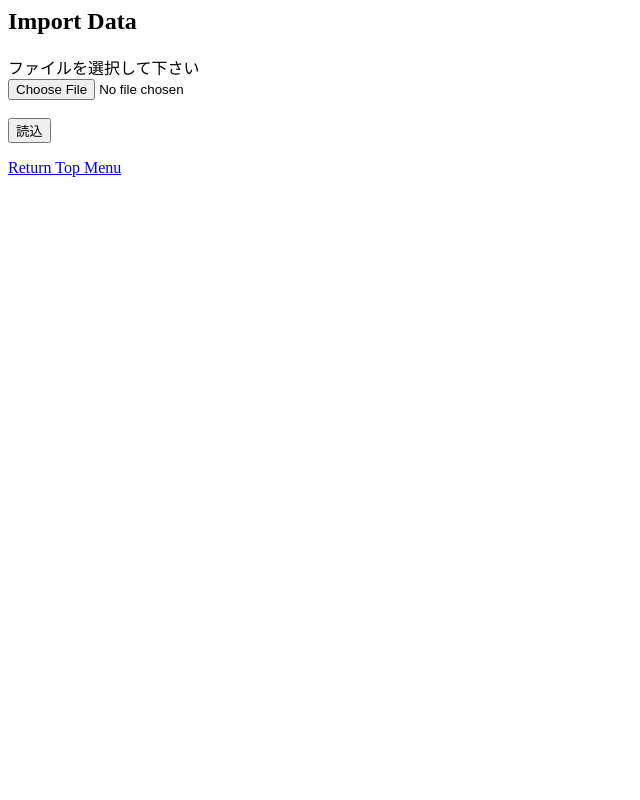
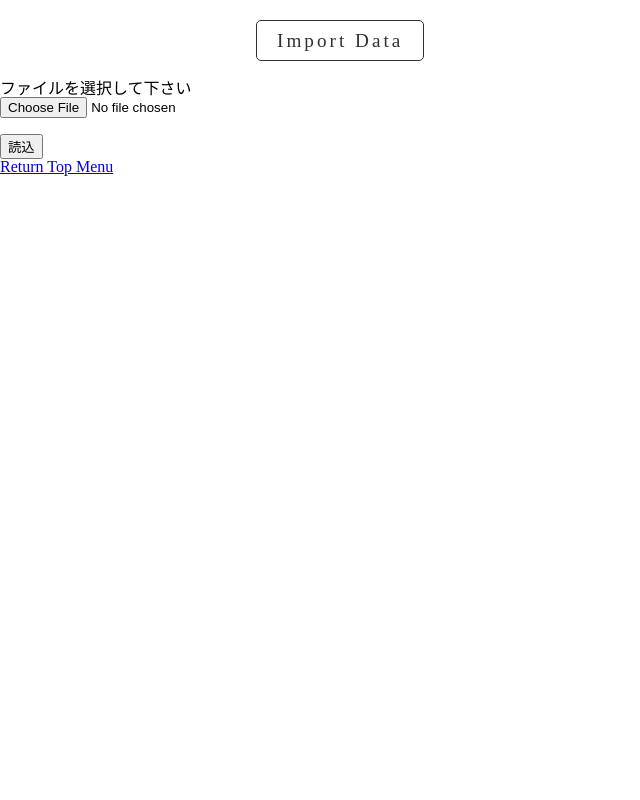
Before and after one commit to KzBWF/zaimanalysis, a CodeIgniter app: page /database/index.php/import/index in a window 1280 px wide. Shown: the whole page, without its empty margins (0-640 px from the left). Run offline with CodeIgniter, Linux system fonts and the light colour scheme.

Commit message:
add css files

```diff
--- a/application/views/form/header.php
+++ b/application/views/form/header.php
@@ -1,6 +1,12 @@
-<html>
+<!DOCTYPE html>
+<html lang="ja">
 	<head>
+		<meta charset="UTF-8">
 		<title>Zaim Data Analysis</title>
+		<link href="css/reset.css" rel="stylesheet">
+		<link href="css/css.css" rel="stylesheet">
 	</head>
 	<body>
-	<h2><?php echo $title; ?></h2>
+	<header>
+	<h1><?php echo $title; ?></h1>
+	</header>
--- /dev/null
+++ b/css/css.css
@@ -0,0 +1,28 @@
+header{
+    display: block;
+    width:60%;
+    margin-left: 20%;
+    overflow: hidden;
+}
+header h1{
+    font-size:120%;
+    color:#313131;
+    padding-top: 10px;
+    padding-bottom: 10px;
+    margin-top: 20px;
+    margin-bottom: 20px;
+    padding-left: 20px;
+    padding-right: 20px;
+    border:1px solid #313131;
+    border-radius: 5px;
+    letter-spacing: 3px;
+    font-weight:400;
+    float: left;
+}
+nav{
+    width: 100%;
+    border-top: 1px solid orange;
+    border-bottom: 1px solid orange;
+    margin-bottom: 5px;
+    overflow: hidden;
+}
--- /dev/null
+++ b/css/reset.css
@@ -0,0 +1,102 @@
+/*
+ * html5doctor.com Reset Stylesheet
+ * v1.6.1
+ * Last Updated: 2010-09-17
+ * Author: Richard Clark - http://richclarkdesign.com
+ * Twitter: @rich_clark
+ * */
+
+html, body, div, span, object, iframe,
+h1, h2, h3, h4, h5, h6, p, blockquote, pre,
+abbr, address, cite, code,
+del, dfn, em, img, ins, kbd, q, samp,
+small, strong, sub, sup, var,
+b, i,
+dl, dt, dd, ol, ul, li,
+fieldset, form, label, legend,
+table, caption, tbody, tfoot, thead, tr, th, td,
+article, aside, canvas, details, figcaption, figure,
+footer, header, hgroup, menu, nav, section, summary,
+time, mark, audio, video {
+    margin:0;
+    padding:0;
+    border:0;
+    outline:0;
+    font-size:100%;
+    vertical-align:baseline;
+    background:transparent;
+}
+
+body {
+    line-height:1;
+}
+
+article,aside,details,figcaption,figure,
+footer,header,hgroup,menu,nav,section {
+    display:block;
+}
+
+nav ul {
+    list-style:none;
+}
+
+blockquote, q {
+    quotes:none;
+}
+
+blockquote:before, blockquote:after,
+q:before, q:after {
+    content:'';
+    content:none;
+}
+
+a {
+    margin:0;
+    padding:0;
+    font-size:100%;
+    vertical-align:baseline;
+    background:transparent;
+}
+
+/* change colours to suit your needs */
+ins {
+    background-color:#ff9;
+    color:#000;
+    text-decoration:none;
+}
+
+/* change colours to suit your needs */
+mark {
+    background-color:#ff9;
+    color:#000;
+    font-style:italic;
+    font-weight:bold;
+}
+
+del {
+    text-decoration: line-through;
+}
+
+abbr[title], dfn[title] {
+    border-bottom:1px dotted;
+    cursor:help;
+}
+
+table {
+    border-collapse:collapse;
+    border-spacing:0;
+}
+
+/* change border colour to suit your needs */
+hr {
+    display:block;
+    height:1px;
+    border:0;
+    border-top:1px solid #cccccc;
+    margin:1em 0;
+    padding:0;
+}
+
+input, select {
+    vertical-align:middle;
+}
```
